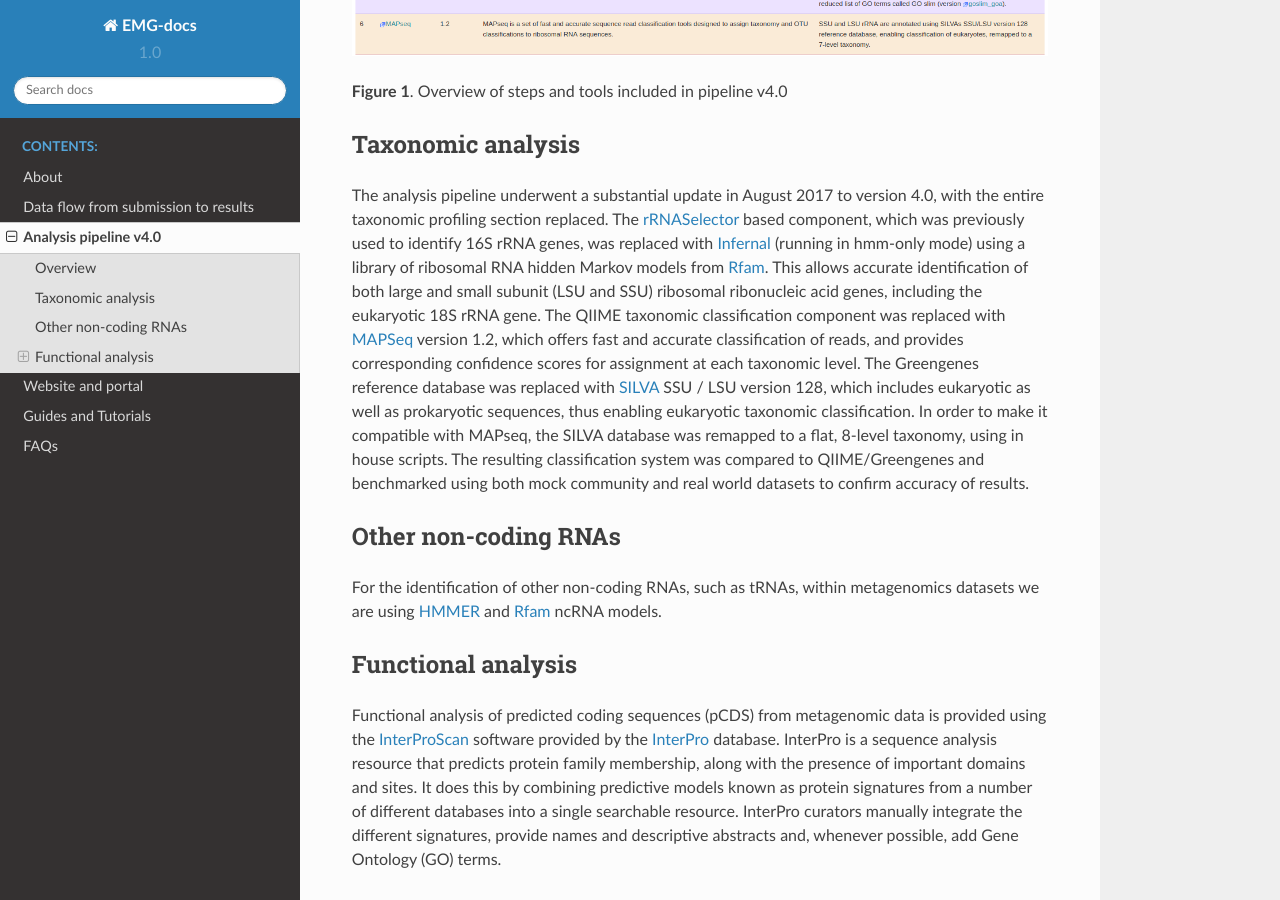
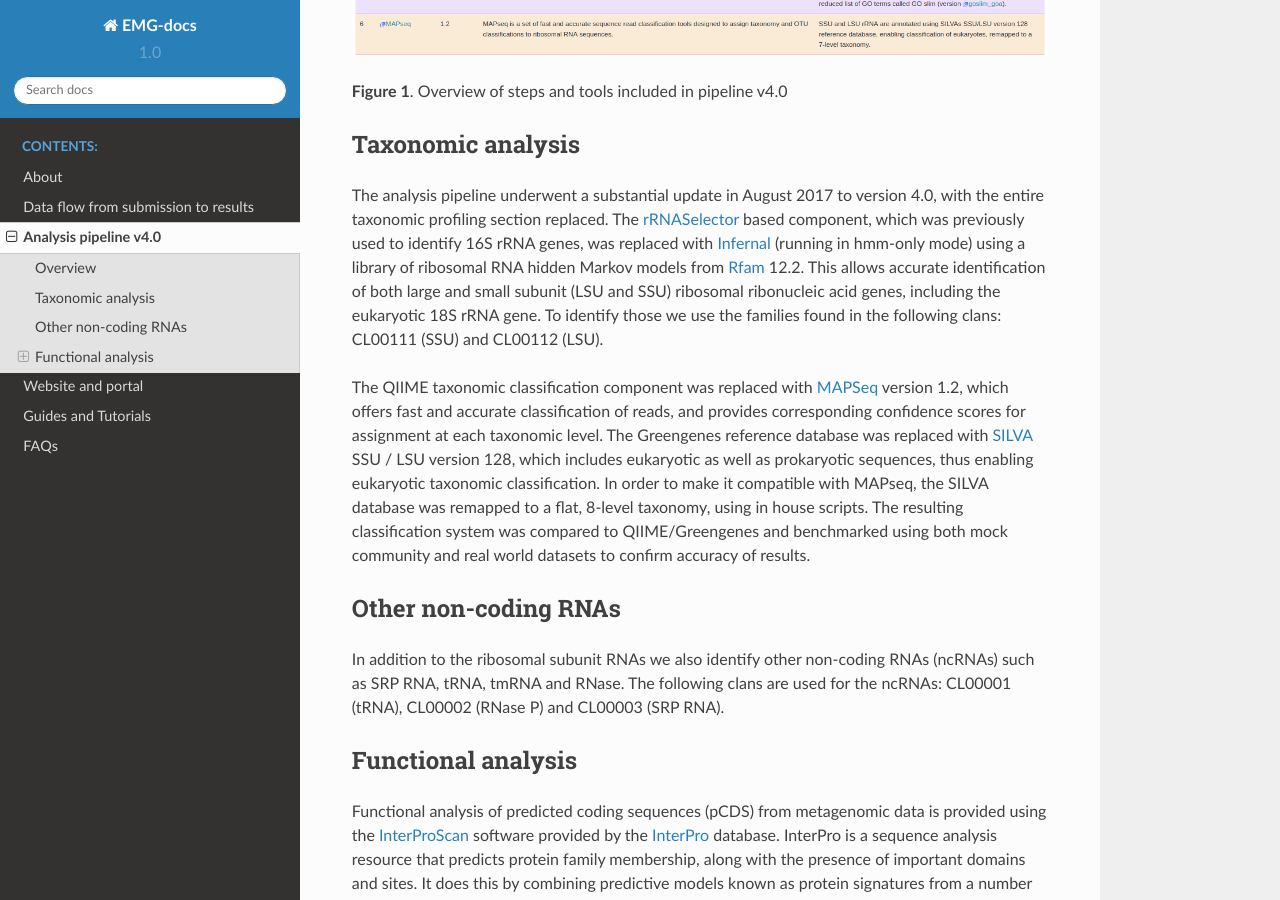
Before and after one commit to EBI-Metagenomics/EMG-docs, a Sphinx documentation site: the page built from docs/analysis.rst, in a window 1280 px wide and 900 px high, scrolled down 1033 px. Built offline with Sphinx 7.4.7 and the Read the Docs theme 2.0.0, drawn with Linux system fonts in a browser that asks for light colours.

Commit message:
Update analysis.rst

```diff
--- a/docs/analysis.rst
+++ b/docs/analysis.rst
@@ -25,12 +25,14 @@
 ------------------
 Taxonomic analysis
 ------------------
-The analysis pipeline underwent a substantial update in August 2017 to version 4.0, with the entire taxonomic profiling section replaced. The `rRNASelector <http://europepmc.org/abstract/MED/21887657>`_ based component, which was previously used to identify 16S rRNA genes, was replaced with `Infernal <http://europepmc.org/abstract/MED/24008419>`_ (running in hmm-only mode) using a library of ribosomal RNA hidden Markov models from `Rfam <http://europepmc.org/articles/PMC4383904>`_. This allows accurate identification of both large and small subunit (LSU and SSU) ribosomal ribonucleic acid genes, including the eukaryotic 18S rRNA gene. The QIIME taxonomic classification component was replaced with `MAPSeq <http://www.biorxiv.org/content/early/2017/04/12/126953>`_ version 1.2, which offers fast and accurate classification of reads, and provides corresponding confidence scores for assignment at each taxonomic level. The Greengenes reference database was replaced with `SILVA <http://europepmc.org/articles/PMC3531112>`_ SSU / LSU version 128, which includes eukaryotic as well as prokaryotic sequences, thus enabling eukaryotic taxonomic classification. In order to make it compatible with MAPseq, the SILVA database was remapped to a flat, 8-level taxonomy, using in house scripts. The resulting classification system was compared to QIIME/Greengenes and benchmarked using both mock community and real world datasets to confirm accuracy of results.
+The analysis pipeline underwent a substantial update in August 2017 to version 4.0, with the entire taxonomic profiling section replaced. The `rRNASelector <http://europepmc.org/abstract/MED/21887657>`_ based component, which was previously used to identify 16S rRNA genes, was replaced with `Infernal <http://europepmc.org/abstract/MED/24008419>`_ (running in hmm-only mode) using a library of ribosomal RNA hidden Markov models from `Rfam <http://europepmc.org/articles/PMC4383904>`_ 12.2. This allows accurate identification of both large and small subunit (LSU and SSU) ribosomal ribonucleic acid genes, including the eukaryotic 18S rRNA gene. To identify those we use the families found in the following clans: CL00111 (SSU) and CL00112 (LSU).
+
+The QIIME taxonomic classification component was replaced with `MAPSeq <http://www.biorxiv.org/content/early/2017/04/12/126953>`_ version 1.2, which offers fast and accurate classification of reads, and provides corresponding confidence scores for assignment at each taxonomic level. The Greengenes reference database was replaced with `SILVA <http://europepmc.org/articles/PMC3531112>`_ SSU / LSU version 128, which includes eukaryotic as well as prokaryotic sequences, thus enabling eukaryotic taxonomic classification. In order to make it compatible with MAPseq, the SILVA database was remapped to a flat, 8-level taxonomy, using in house scripts. The resulting classification system was compared to QIIME/Greengenes and benchmarked using both mock community and real world datasets to confirm accuracy of results.
 
 ---------------------
 Other non-coding RNAs
 ---------------------
-For the identification of other non-coding RNAs, such as tRNAs, within metagenomics datasets we are using `HMMER <http://www.hmmer.org>`_ and `Rfam <http://europepmc.org/articles/PMC4383904>`_ ncRNA models.
+In addition to the ribosomal subunit RNAs we also identify other non-coding RNAs (ncRNAs) such as SRP RNA, tRNA, tmRNA and RNase. The following clans are used for the ncRNAs: CL00001 (tRNA), CL00002 (RNase P) and CL00003 (SRP RNA).
 
 -------------------
 Functional analysis
```
